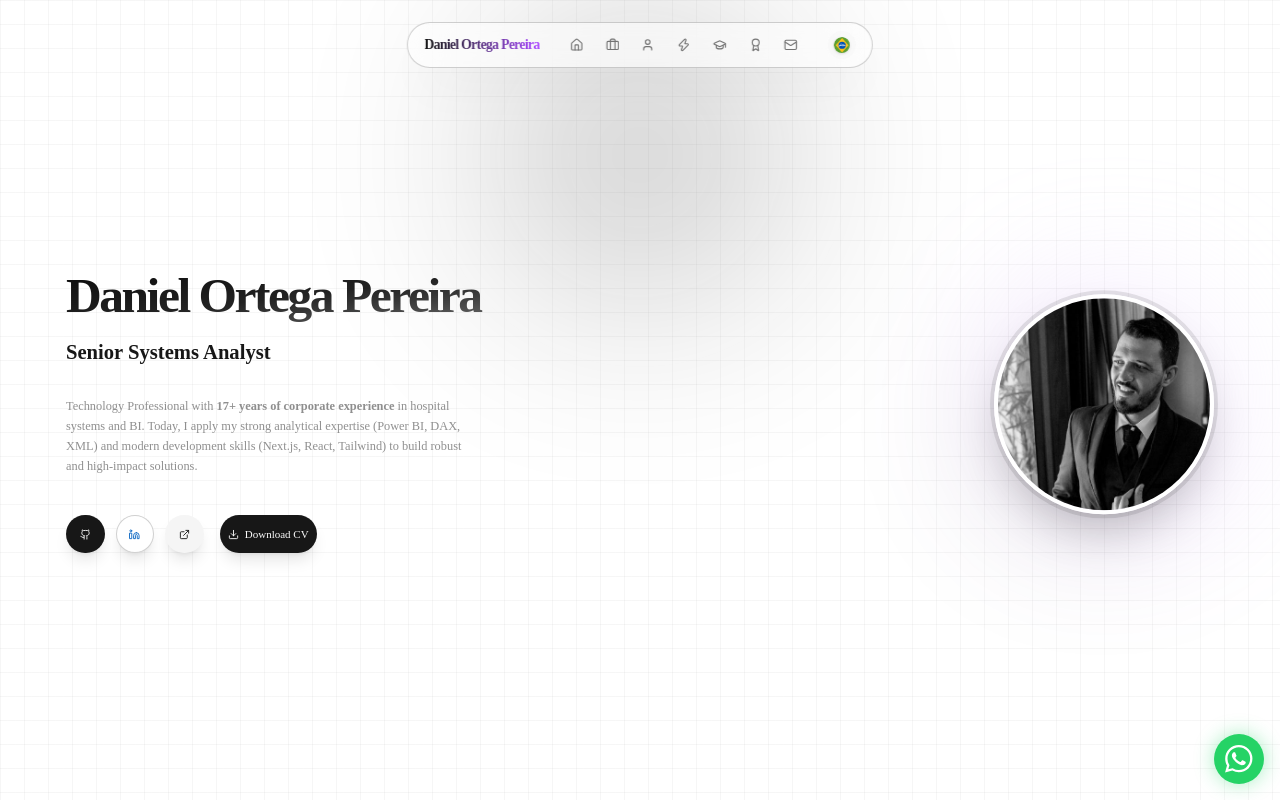
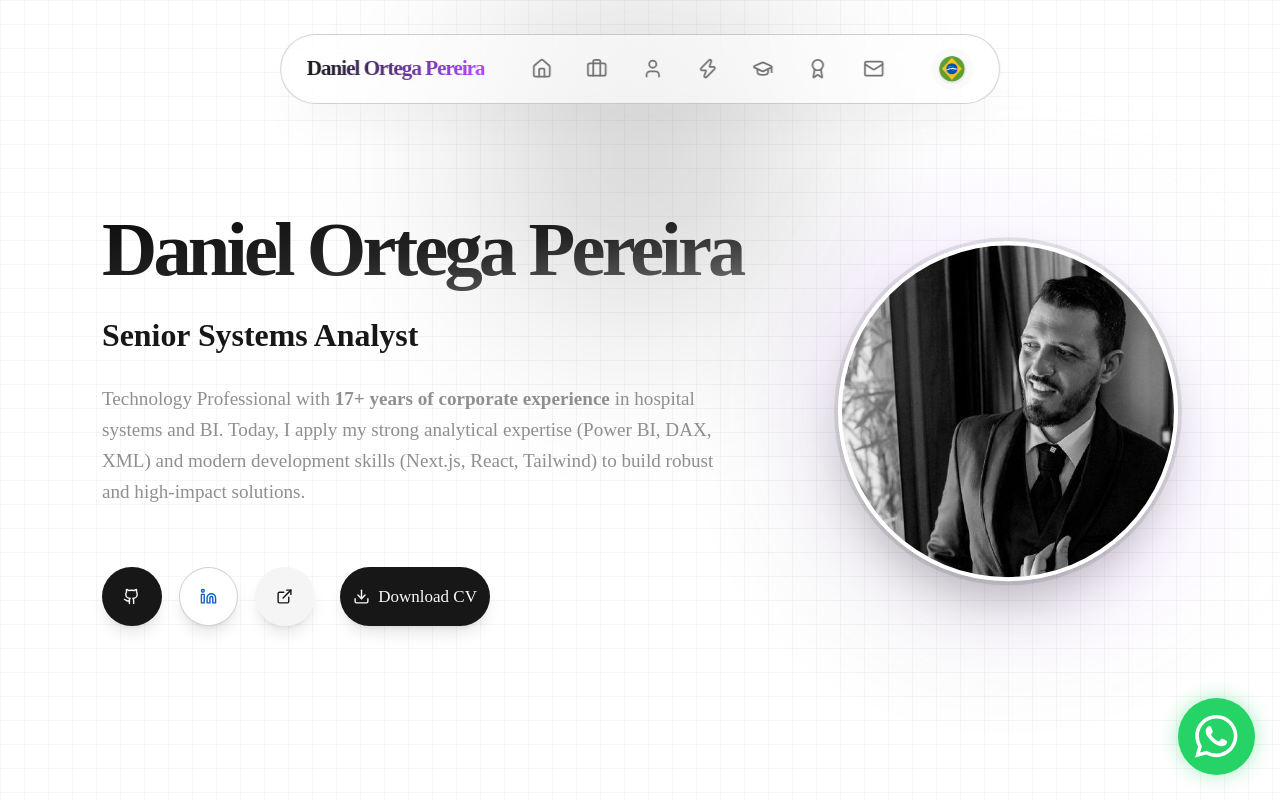
Before and after one commit to dnlortega/Curriculo, a Next.js app: page / in a window 1280 px wide. Shown: the top 800 px of the page. Built offline with nearby package versions, Linux system fonts and the light colour scheme.

Commit message:
Reverter: Fonte global restaurada para o tamanho padrão (16px)

```diff
--- a/src/app/globals.css
+++ b/src/app/globals.css
@@ -131,11 +131,11 @@
   }
   html {
     @apply font-sans;
-    font-size: 11px;
+    font-size: 16px;
   }
   @media (min-width: 1024px) {
     html {
-      font-size: 11px;
+      font-size: 17px;
     }
   }
 }
```
